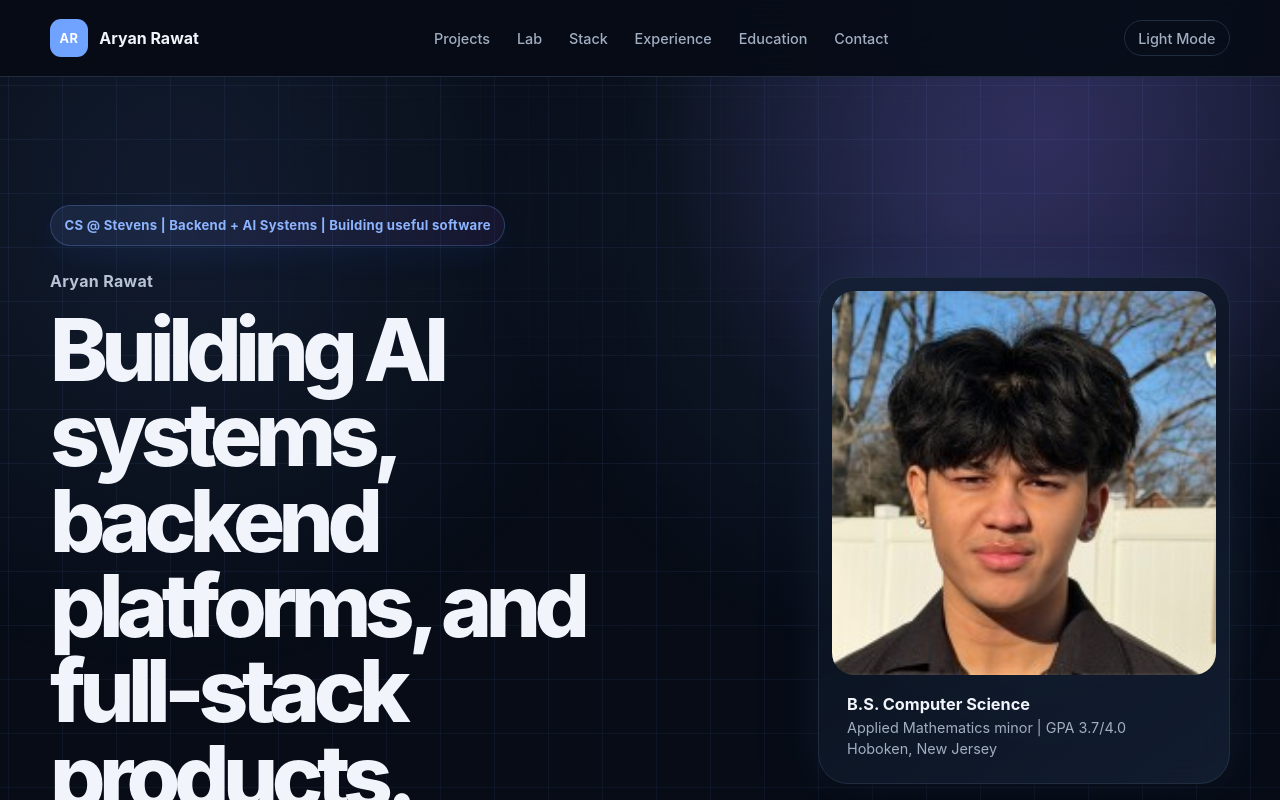
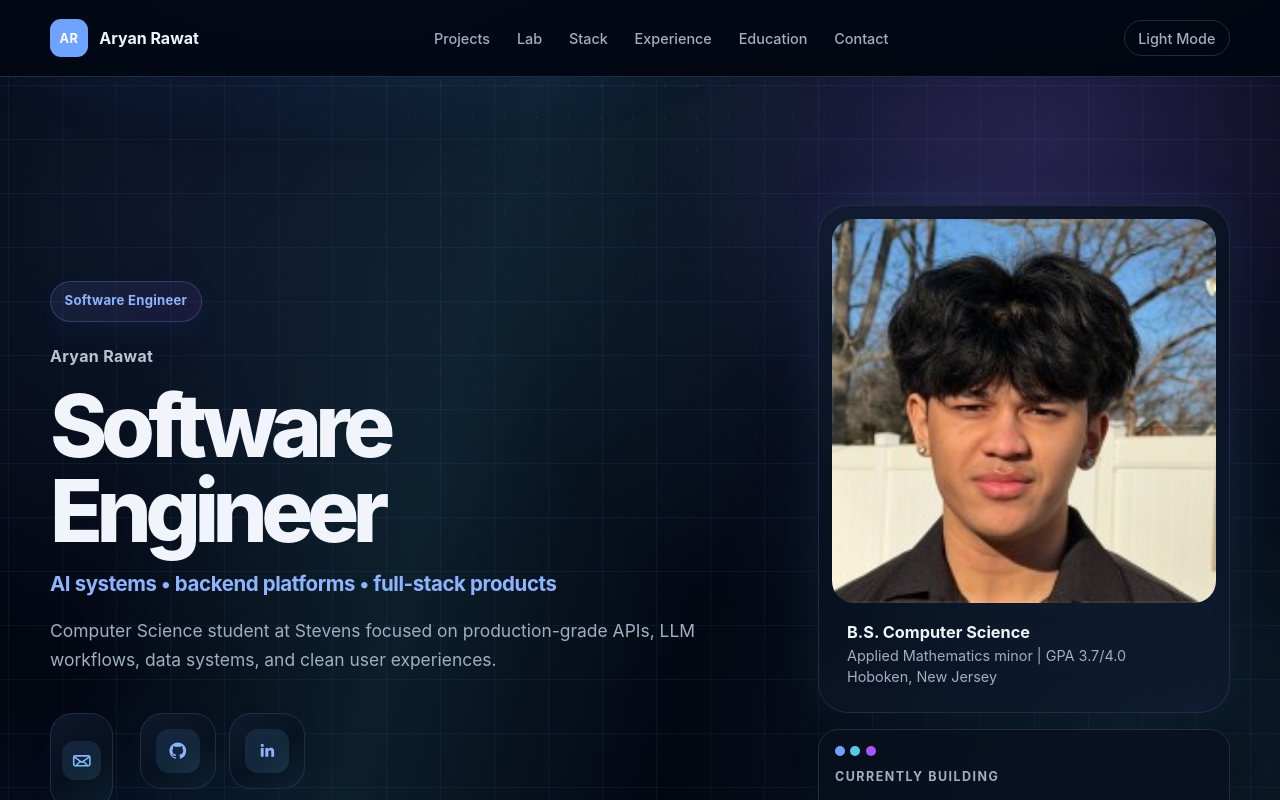
Before and after one commit to jumbomuffin101/Portfolio, a React (Create React App) app: page / in a window 1280 px wide. Shown: the top 800 px of the page. Built offline with nearby package versions, Linux system fonts and the light colour scheme.

Commit message:
Refine portfolio hero and project visuals

```diff
--- a/src/App.css
+++ b/src/App.css
@@ -170,10 +170,11 @@ p {
   background:
     linear-gradient(90deg, rgba(112, 162, 255, 0.07) 1px, transparent 1px),
     linear-gradient(rgba(112, 162, 255, 0.07) 1px, transparent 1px),
+    linear-gradient(105deg, transparent 15%, rgba(85, 201, 230, 0.12), transparent 58%),
     radial-gradient(circle at 82% 8%, var(--purple-glow), transparent 24rem),
     radial-gradient(circle at 75% 18%, var(--accent-glow), transparent 29rem),
     radial-gradient(circle at 14% 18%, var(--accent-faint), transparent 29rem);
-  background-size: 54px 54px, 54px 54px, auto, auto, auto;
+  background-size: 54px 54px, 54px 54px, auto, auto, auto, auto;
   content: "";
   animation: hero-grid-drift 18s ease-in-out infinite alternate;
   pointer-events: none;
@@ -193,6 +194,14 @@ p {
   font-weight: 760;
   line-height: 0.98;
   letter-spacing: -0.075em;
+}
+
+.hero-focus-line {
+  margin: -0.35rem 0 1.05rem;
+  color: var(--accent-strong);
+  font-size: clamp(1.05rem, 2vw, 1.28rem);
+  font-weight: 720;
+  letter-spacing: -0.02em;
 }
 
 .hero-name {
@@ -247,6 +256,11 @@ p {
   margin-top: 2.35rem;
 }
 
+.action-grid-compact {
+  grid-template-columns: repeat(3, 76px);
+  max-width: none;
+}
+
 .contact-actions .action-grid {
   margin-top: 0;
 }
@@ -258,7 +272,7 @@ p {
 
 .action-card {
   display: grid;
-  min-height: 92px;
+  min-height: 96px;
   place-items: center;
   border: 1px solid var(--border);
   border-radius: 22px;
@@ -278,6 +292,13 @@ p {
     box-shadow var(--transition),
     color var(--transition),
     transform var(--transition);
+}
+
+.action-card-icon-only {
+  width: 76px;
+  height: 76px;
+  min-height: 76px;
+  padding: 0;
 }
 
 .action-card:hover,
@@ -301,8 +322,8 @@ p {
 
 .action-icon {
   display: grid;
-  width: 2.2rem;
-  height: 2.2rem;
+  width: 2.4rem;
+  height: 2.4rem;
   place-items: center;
   border-radius: 13px;
   background: linear-gradient(135deg, var(--accent-faint), rgba(85, 201, 230, 0.14));
@@ -310,6 +331,30 @@ p {
   font-size: 0.82rem;
   font-weight: 850;
   letter-spacing: 0.03em;
+}
+
+.action-card-icon-only .action-icon {
+  width: 2.75rem;
+  height: 2.75rem;
+}
+
+.action-svg {
+  width: 1.35rem;
+  height: 1.35rem;
+  fill: none;
+  stroke: currentColor;
+  stroke-linecap: round;
+  stroke-linejoin: round;
+  stroke-width: 1.75;
+}
+
+.action-svg-fill {
+  fill: currentColor;
+  stroke: none;
+}
+
+.action-svg-accent {
+  stroke: var(--accent-cyan);
 }
 
 .copy-toast {
@@ -671,13 +716,13 @@ p {
 }
 
 .project-accent-0 {
-  --project-accent: #70a2ff;
-  --project-accent-soft: rgba(112, 162, 255, 0.13);
+  --project-accent: #8b5cf6;
+  --project-accent-soft: rgba(139, 92, 246, 0.14);
 }
 
 .project-accent-1 {
-  --project-accent: #22c7a9;
-  --project-accent-soft: rgba(34, 199, 169, 0.13);
+  --project-accent: #22d3ee;
+  --project-accent-soft: rgba(34, 211, 238, 0.14);
 }
 
 .project-accent-2 {
@@ -691,15 +736,14 @@ p {
 }
 
 .project-accent-4 {
-  --project-accent: #22c55e;
-  --project-accent-soft: rgba(34, 197, 94, 0.13);
+  --project-accent: #34d399;
+  --project-accent-soft: rgba(52, 211, 153, 0.13);
 }
 
 .project-visual {
-  display: grid;
-  grid-template-columns: 1fr minmax(230px, 0.9fr);
+  display: flex;
+  align-items: center;
   gap: 1rem;
-  align-items: stretch;
   margin-bottom: clamp(1.5rem, 3vw, 2rem);
   border: 1px solid color-mix(in srgb, var(--project-accent) 35%, transparent);
   border-radius: 20px;
@@ -709,44 +753,57 @@ p {
   padding: 1rem;
 }
 
-.project-visual > div:first-child {
-  display: flex;
-  align-items: center;
-  gap: 0.8rem;
-}
-
 .project-visual p {
-  margin: 0;
+  margin: 0 0 0.5rem;
   color: var(--text);
   font-weight: 720;
   letter-spacing: -0.02em;
 }
 
-.project-orb {
-  width: 42px;
-  height: 42px;
-  border-radius: 16px;
-  background: radial-gradient(circle at 30% 25%, #ffffff, var(--project-accent));
-  box-shadow: 0 0 28px var(--project-accent-soft);
+.project-icon-card {
+  display: grid;
+  flex: 0 0 76px;
+  width: 76px;
+  height: 76px;
+  place-items: center;
+  border: 1px solid transparent;
+  border-radius: 22px;
+  background:
+    linear-gradient(rgba(8, 17, 31, 0.84), rgba(8, 17, 31, 0.84)) padding-box,
+    linear-gradient(145deg, var(--project-accent), transparent 58%, var(--accent-cyan)) border-box;
+  box-shadow: 0 0 32px var(--project-accent-soft);
 }
 
-.mock-window {
+.project-glyph {
   display: grid;
-  gap: 0.4rem;
-  border: 1px solid var(--border);
+  width: 48px;
+  height: 48px;
+  place-items: center;
   border-radius: 16px;
-  background: rgba(3, 8, 18, 0.35);
-  padding: 0.85rem;
+  background: radial-gradient(circle at 30% 20%, rgba(255, 255, 255, 0.35), var(--project-accent));
+  color: #ffffff;
+  font-size: 0.9rem;
+  font-weight: 850;
+  letter-spacing: 0.06em;
 }
 
-.mock-window code {
-  color: var(--muted-strong);
-  font-family: ui-monospace, SFMono-Regular, Consolas, "Liberation Mono", monospace;
-  font-size: 0.78rem;
+.project-visual-copy {
+  min-width: 0;
+}
+
+.project-visual-copy span {
+  display: inline-flex;
+  margin: 0.25rem 0.35rem 0 0;
+  border: 1px solid color-mix(in srgb, var(--project-accent) 35%, transparent);
+  border-radius: 999px;
+  background: var(--project-accent-soft);
+  color: var(--text);
+  font-size: 0.76rem;
+  font-weight: 700;
+  padding: 0.36rem 0.65rem;
 }
 
 .flow-row {
-  grid-column: 1 / -1;
   display: flex;
   flex-wrap: wrap;
   gap: 0.5rem;
@@ -1148,11 +1205,11 @@ p {
 
 @keyframes hero-grid-drift {
   from {
-    background-position: 0 0, 0 0, center, center, center;
+    background-position: 0 0, 0 0, center, center, center, center;
   }
 
   to {
-    background-position: 26px 18px, 18px 26px, center, center, center;
+    background-position: 26px 18px, 18px 26px, center, center, center, center;
   }
 }
 
@@ -1227,6 +1284,10 @@ p {
 
   .action-grid {
     grid-template-columns: repeat(2, minmax(0, 1fr));
+  }
+
+  .action-grid-compact {
+    grid-template-columns: repeat(3, 76px);
   }
 }
 
@@ -1312,7 +1373,17 @@ p {
     max-width: none;
   }
 
+  .action-grid-compact {
+    grid-template-columns: repeat(3, 72px);
+  }
+
   .action-card {
     min-height: 82px;
   }
+
+  .action-card-icon-only {
+    width: 72px;
+    height: 72px;
+    min-height: 72px;
+  }
 }
--- a/src/App.js
+++ b/src/App.js
@@ -41,38 +41,74 @@ const labItems = [
 
 const projectVisuals = {
   RecruitIQ: {
+    glyph: "RI",
     label: "Recruiting intelligence",
     lines: ["resume.parse()", "rank.candidates()", "pipeline.move()"],
     flow: ["Aurora", "Copilot", "Kanban"],
   },
   ConsensusIQ: {
+    glyph: "CI",
     label: "Agent consensus engine",
     lines: ["agents.retrieve()", "debate.evidence()", "consensus.score()"],
     flow: ["Azure Search", "Agents", "Confidence"],
   },
   "AI Clinical Ops Agent": {
+    glyph: "AI",
     label: "LLM review pipeline",
     lines: ["notes.ingest()", "normalize_llm_output()", "risk.review()"],
     flow: ["PHI Block", "CPT Map", "Risk Signals"],
   },
   "Gym-Risk": {
+    glyph: "GR",
     label: "Training load analytics",
     lines: ["session_load = sets * rpe", "baseline_28d.compare()", "risk_trends.render()"],
     flow: ["ACWR", "Heatmaps", "RPE Trends"],
   },
   "Trading Analytics Dashboard": {
+    glyph: "TD",
     label: "Market data workspace",
     lines: ["fetch.history()", "backtest.strategy()", "dashboard.plot()"],
     flow: ["Market Data", "Backtest", "Charts"],
   },
 };
 
-const actionIcons = {
-  email: "@",
-  github: "GH",
-  linkedin: "in",
-  resume: "CV",
-};
+function ActionIcon({ type }) {
+  if (type === "email") {
+    return (
+      <svg aria-hidden="true" viewBox="0 0 24 24" className="action-svg">
+        <path d="M4.75 6.5h14.5a1.75 1.75 0 0 1 1.75 1.75v7.5a1.75 1.75 0 0 1-1.75 1.75H4.75A1.75 1.75 0 0 1 3 15.75v-7.5A1.75 1.75 0 0 1 4.75 6.5Z" />
+        <path d="m4 8 8 5.65L20 8" />
+        <path className="action-svg-accent" d="M5.25 17.5 10.2 12.9" />
+        <path className="action-svg-accent" d="m18.75 17.5-4.95-4.6" />
+      </svg>
+    );
+  }
+
+  if (type === "github") {
+    return (
+      <svg aria-hidden="true" viewBox="0 0 24 24" className="action-svg action-svg-fill">
+        <path d="M12 2.75a9.35 9.35 0 0 0-2.96 18.22c.47.08.64-.2.64-.45v-1.64c-2.6.56-3.15-1.1-3.15-1.1-.43-1.08-1.04-1.36-1.04-1.36-.85-.58.06-.57.06-.57.94.07 1.43.97 1.43.97.83 1.42 2.18 1.01 2.72.77.08-.6.32-1.01.59-1.24-2.08-.24-4.27-1.04-4.27-4.62 0-1.02.36-1.85.96-2.5-.1-.24-.42-1.2.09-2.47 0 0 .79-.25 2.58.96A8.9 8.9 0 0 1 12 7.38c.8 0 1.59.1 2.34.31 1.79-1.21 2.58-.96 2.58-.96.51 1.27.19 2.23.09 2.47.6.65.96 1.48.96 2.5 0 3.59-2.19 4.38-4.28 4.61.34.3.64.87.64 1.76v2.45c0 .25.17.54.65.45A9.35 9.35 0 0 0 12 2.75Z" />
+      </svg>
+    );
+  }
+
+  if (type === "linkedin") {
+    return (
+      <svg aria-hidden="true" viewBox="0 0 24 24" className="action-svg action-svg-fill">
+        <path d="M5.35 8.95h3.13v9.72H5.35V8.95Zm1.57-4.83a1.81 1.81 0 1 1 0 3.62 1.81 1.81 0 0 1 0-3.62Zm3.47 4.83h3v1.33h.04c.42-.8 1.44-1.64 2.96-1.64 3.17 0 3.76 2.08 3.76 4.79v5.24h-3.13v-4.65c0-1.1-.02-2.53-1.54-2.53-1.54 0-1.78 1.2-1.78 2.45v4.73h-3.31V8.95Z" />
+      </svg>
+    );
+  }
+
+  return (
+    <svg aria-hidden="true" viewBox="0 0 24 24" className="action-svg">
+      <path d="M7 3.75h7.25L19 8.5v11.75H7V3.75Z" />
+      <path d="M14 3.75V8.5h5" />
+      <path d="M9.5 13h5" />
+      <path d="M9.5 16h4" />
+    </svg>
+  );
+}
 
 function getInitialTheme() {
   try {
@@ -97,14 +133,13 @@ function Tag({ children, accent = false }) {
   return <span className={`tag ${accent ? "tag-accent" : ""}`}>{children}</span>;
 }
 
-function Section({ id, eyebrow, title, subtitle, children }) {
+function Section({ id, eyebrow, title, children }) {
   return (
     <section className="section" id={id} aria-labelledby={`${id}-title`}>
       <div className="section-shell">
         <div className="section-heading">
           {eyebrow ? <p className="eyebrow">{eyebrow}</p> : null}
           <h2 id={`${id}-title`}>{title}</h2>
-          {subtitle ? <p>{subtitle}</p> : null}
         </div>
         {children}
       </div>
@@ -126,18 +161,25 @@ function LinkButton({ href, children, variant = "primary", className = "" }) {
   );
 }
 
-function ActionLink({ href, icon, label }) {
+function ActionLink({ href, icon, label, iconOnly = false }) {
   return (
-    <a className="action-card" href={href} target="_blank" rel="noopener noreferrer" aria-label={label}>
+    <a
+      className={`action-card ${iconOnly ? "action-card-icon-only" : ""}`}
+      href={href}
+      target="_blank"
+      rel="noopener noreferrer"
+      aria-label={label}
+      title={label}
+    >
       <span className="action-icon" aria-hidden="true">
-        {icon}
+        <ActionIcon type={icon} />
       </span>
-      <span aria-hidden="true">{label}</span>
+      {iconOnly ? null : <span aria-hidden="true">{label}</span>}
     </a>
   );
 }
 
-function CopyEmailButton({ variant = "primary", card = false, label = "Copy Email" }) {
+function CopyEmailButton({ variant = "primary", card = false, label = "Copy Email", iconOnly = false }) {
   const [copied, setCopied] = useState(false);
 
   useEffect(() => {
@@ -181,13 +223,16 @@ function CopyEmailButton({ variant = "primary", card = false, label = "Copy Emai
         type="button"
         onClick={copyEmail}
         aria-label={label}
+        title={label}
       >
         {card ? (
           <span className="action-icon" aria-hidden="true">
-            {actionIcons.email}
+            <ActionIcon type="email" />
           </span>
         ) : null}
-        <span aria-hidden={card ? "true" : undefined}>{card ? label : copied ? "Copied!" : label}</span>
+        {card && iconOnly ? null : (
+          <span aria-hidden={card ? "true" : undefined}>{card ? label : copied ? "Copied!" : label}</span>
+        )}
       </button>
       {copied ? (
         <span className="copy-toast" role="status" aria-live="polite">
@@ -198,13 +243,15 @@ function CopyEmailButton({ variant = "primary", card = false, label = "Copy Emai
   );
 }
 
-function ActionButtons() {
+function ActionButtons({ includeResume = true, iconOnly = false }) {
   return (
-    <div className="action-grid" aria-label="Contact links">
-      <CopyEmailButton card label="Email" />
-      <ActionLink href={profile.github} icon={actionIcons.github} label="GitHub" />
-      <ActionLink href={profile.linkedin} icon={actionIcons.linkedin} label="LinkedIn" />
-      <ActionLink href={profile.resumeUrl} icon={actionIcons.resume} label="Resume" />
+    <div className={`action-grid ${iconOnly ? "action-grid-compact" : ""}`} aria-label="Contact links">
+      <CopyEmailButton card label="Email" iconOnly={iconOnly} />
+      <ActionLink href={profile.github} icon="github" label="GitHub" iconOnly={iconOnly} />
+      <ActionLink href={profile.linkedin} icon="linkedin" label="LinkedIn" iconOnly={iconOnly} />
+      {includeResume ? (
+        <ActionLink href={profile.resumeUrl} icon="resume" label="Resume" iconOnly={iconOnly} />
+      ) : null}
     </div>
   );
 }
@@ -244,11 +291,12 @@ function Hero() {
     <section className="hero" id="home" aria-labelledby="hero-title">
       <div className="section-shell hero-grid">
         <div className="hero-copy">
-          <p className="hero-badge">CS @ Stevens | Backend + AI Systems | Building useful software</p>
+          <p className="hero-badge">Software Engineer</p>
           <p className="hero-name">{profile.name}</p>
           <h1 id="hero-title">{profile.headline}</h1>
+          <p className="hero-focus-line">{profile.focusLine}</p>
           <p className="hero-subtitle">{profile.positioning}</p>
-          <ActionButtons />
+          <ActionButtons includeResume={false} iconOnly />
           <div className="hero-email-line">
             <span>ryanrawat@gmail.com</span>
           </div>
@@ -324,16 +372,11 @@ function ProjectCaseStudy({ project, featured, index }) {
   return (
     <article className={`project-case project-accent-${index} ${featured ? "project-featured" : ""}`}>
       <div className="project-visual" aria-label={`${project.title} visual summary`}>
-        <div>
-          <span className="project-orb" />
+        <div className="project-icon-card" aria-hidden="true">
+          <span className="project-glyph">{visual.glyph}</span>
+        </div>
+        <div className="project-visual-copy">
           <p>{visual.label}</p>
-        </div>
-        <div className="mock-window">
-          {visual.lines.map((line) => (
-            <code key={line}>{line}</code>
-          ))}
-        </div>
-        <div className="flow-row">
           {visual.flow.map((item) => (
             <span key={item}>{item}</span>
           ))}
@@ -523,9 +566,7 @@ export default function App() {
         <Hero />
         <Section
           id="projects"
-          eyebrow="Product showcase"
-          title="Featured Projects"
-          subtitle="End-to-end products built around reliable systems, explainable analytics, and thoughtful user workflows."
+          title="Projects"
         >
           <div className="project-stack">
             {projects.map((project, index) => (
@@ -540,25 +581,19 @@ export default function App() {
         </Section>
         <Section
           id="lab"
-          eyebrow="Engineering lab"
           title="What I Like Building"
-          subtitle="The patterns I keep coming back to: reliable AI workflows, sturdy backends, useful dashboards, and delivery systems that reduce friction."
         >
           <LabPanel />
         </Section>
         <Section
           id="skills"
-          eyebrow="Engineering toolkit"
-          title="Technologies & Engineering Stack"
-          subtitle="Tools, frameworks, and technologies used across production systems, AI applications, and full-stack products."
+          title="Stack"
         >
           <SkillsPanel />
         </Section>
         <Section
           id="experience"
-          eyebrow="Professional work"
           title="Experience"
-          subtitle="Backend product engineering, research workflows, and applied teaching support."
         >
           <div className="experience-list">
             {experience.map((item, index) => (
@@ -566,13 +601,12 @@ export default function App() {
             ))}
           </div>
         </Section>
-        <Section id="education" eyebrow="Background" title="Education & Credentials">
+        <Section id="education" title="Education">
           <EducationPanel />
         </Section>
         <Section
           id="contact"
-          eyebrow="Contact"
-          title="Let's build useful software."
+          title="Contact"
         >
           <ContactPanel />
         </Section>
--- a/src/data/portfolio.js
+++ b/src/data/portfolio.js
@@ -5,7 +5,8 @@ export const profile = {
   linkedin: "https://www.linkedin.com/in/aryan-rawat-bbb0a6276/",
   resumeUrl: `${process.env.PUBLIC_URL}/Aryan_Rawat_Resume.pdf`,
   photoUrl: `${process.env.PUBLIC_URL}/headshot.jpg`,
-  headline: "Building AI systems, backend platforms, and full-stack products.",
+  headline: "Software Engineer",
+  focusLine: "AI systems • backend platforms • full-stack products",
   positioning:
     "Computer Science student at Stevens focused on production-grade APIs, LLM workflows, data systems, and clean user experiences.",
 };
--- a/src/index.css
+++ b/src/index.css
@@ -28,16 +28,16 @@
 
 :root[data-theme="dark"] {
   color-scheme: dark;
-  --bg: #070c16;
+  --bg: #030712;
   --text: #f1f5fb;
   --muted: #a2afc2;
   --muted-strong: #b8c4d4;
   --border: #202d41;
   --border-strong: #33445d;
-  --surface: #0d1727;
-  --card-bg: #0d1625;
-  --card-glass: rgba(13, 22, 37, 0.78);
-  --header-bg: rgba(7, 12, 22, 0.82);
+  --surface: #081322;
+  --card-bg: #08111f;
+  --card-glass: rgba(8, 17, 31, 0.76);
+  --header-bg: rgba(3, 7, 18, 0.78);
   --accent: #70a2ff;
   --accent-strong: #8eb4ff;
   --accent-cyan: #55c9e6;
@@ -67,8 +67,9 @@ body {
   margin: 0;
   overflow-x: hidden;
   background:
-    radial-gradient(circle at 10% 20%, var(--purple-glow), transparent 27rem),
-    radial-gradient(circle at 84% 0%, var(--accent-faint), transparent 29rem),
+    radial-gradient(circle at 8% 12%, rgba(37, 99, 235, 0.18), transparent 25rem),
+    radial-gradient(circle at 88% 8%, rgba(85, 201, 230, 0.12), transparent 28rem),
+    radial-gradient(circle at 50% 42%, rgba(168, 85, 247, 0.08), transparent 32rem),
     var(--bg);
   color: var(--text);
   font-family:
@@ -88,12 +89,38 @@ body::before {
   inset: 0;
   z-index: 0;
   background:
-    linear-gradient(rgba(255, 255, 255, 0.018) 1px, transparent 1px),
-    linear-gradient(90deg, rgba(255, 255, 255, 0.018) 1px, transparent 1px);
-  background-size: 48px 48px;
+    radial-gradient(circle, rgba(112, 162, 255, 0.12) 1px, transparent 1.4px),
+    linear-gradient(rgba(112, 162, 255, 0.025) 1px, transparent 1px),
+    linear-gradient(90deg, rgba(112, 162, 255, 0.025) 1px, transparent 1px);
+  background-size: 32px 32px, 64px 64px, 64px 64px;
   content: "";
+  animation: page-pattern-drift 22s linear infinite;
   mask-image: radial-gradient(circle at 50% 0%, black, transparent 72%);
   pointer-events: none;
+}
+
+body::after {
+  position: fixed;
+  inset: -20% -10% auto;
+  z-index: 0;
+  height: 65vh;
+  background:
+    radial-gradient(ellipse at 30% 20%, rgba(59, 130, 246, 0.2), transparent 34rem),
+    radial-gradient(ellipse at 70% 10%, rgba(34, 211, 238, 0.14), transparent 30rem);
+  content: "";
+  filter: blur(18px);
+  opacity: 0.9;
+  pointer-events: none;
+}
+
+@keyframes page-pattern-drift {
+  from {
+    background-position: 0 0, 0 0, 0 0;
+  }
+
+  to {
+    background-position: 28px 18px, 64px 32px, 32px 64px;
+  }
 }
 
 .site-header,
```
Also changed, not shown: 1 other file (tests, documents, lock files or other folders).
